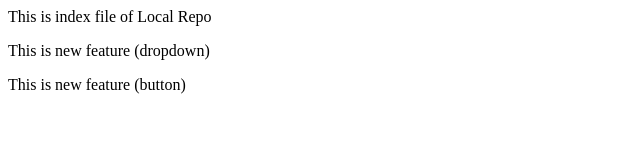
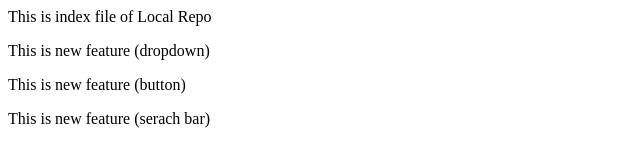
Before and after one commit to AA-Developer896/localRepo, a plain HTML site: page index.html in a window 1280 px wide. Shown: the whole page, without its empty margins (0-640 px from the left). Drawn offline with Linux system fonts and the light colour scheme.

Commit message:
adding search bar to main

```diff
--- a/index.html
+++ b/index.html
@@ -1,3 +1,5 @@
 <p>This is index file of Local Repo</p>
 <p>This is new feature (dropdown)</p>
 <p>This is new feature (button)</p>
+
+<p>This is new feature (serach bar)</p>
```
